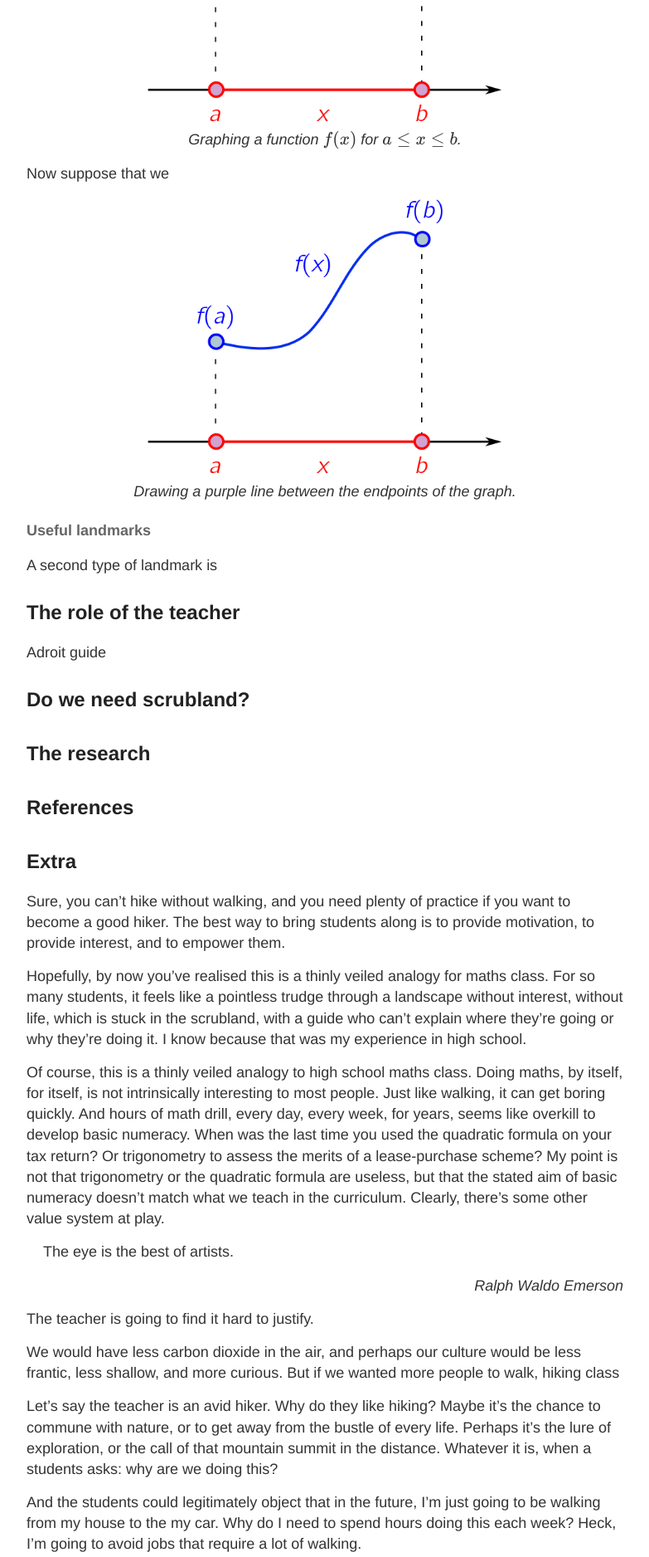
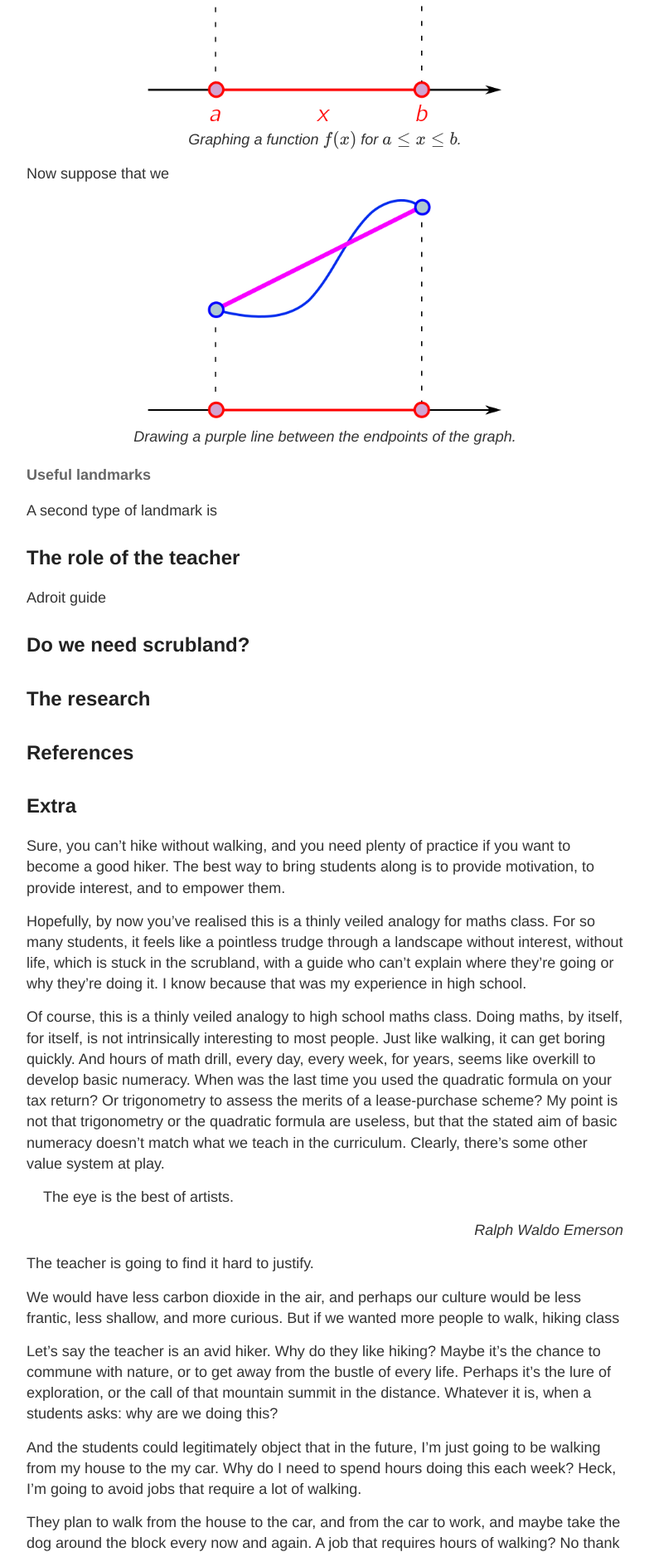
Before and after one commit to hapax/hapax.github.io, a Jekyll site: the page built from assets/teaching.md, in a window 1280 px wide. Shown: the part 3930-5806 px from the top of the page at 83% size, without its empty margins (248-1031 px from the left). Built offline with Jekyll 4.4.1, drawn with Linux system fonts in a browser that asks for light colours; our own code applies the rules of GitHub Pages for plain Markdown files; formulas are drawn with MathJax 3; a script that is not in the unit is left out.

Commit message:
Update teaching.md

```diff
--- a/assets/teaching.md
+++ b/assets/teaching.md
@@ -192,7 +192,7 @@
 Now suppose that we
 
 <figure>
-    <div style="text-align:center"><img src ="/images/posts/mvt1.png"
+    <div style="text-align:center"><img src ="/images/posts/mvt2.png"
     width="60%" />
 		    <figcaption><i>Drawing a purple line between the endpoints
     of the graph.</i></figcaption>
```
